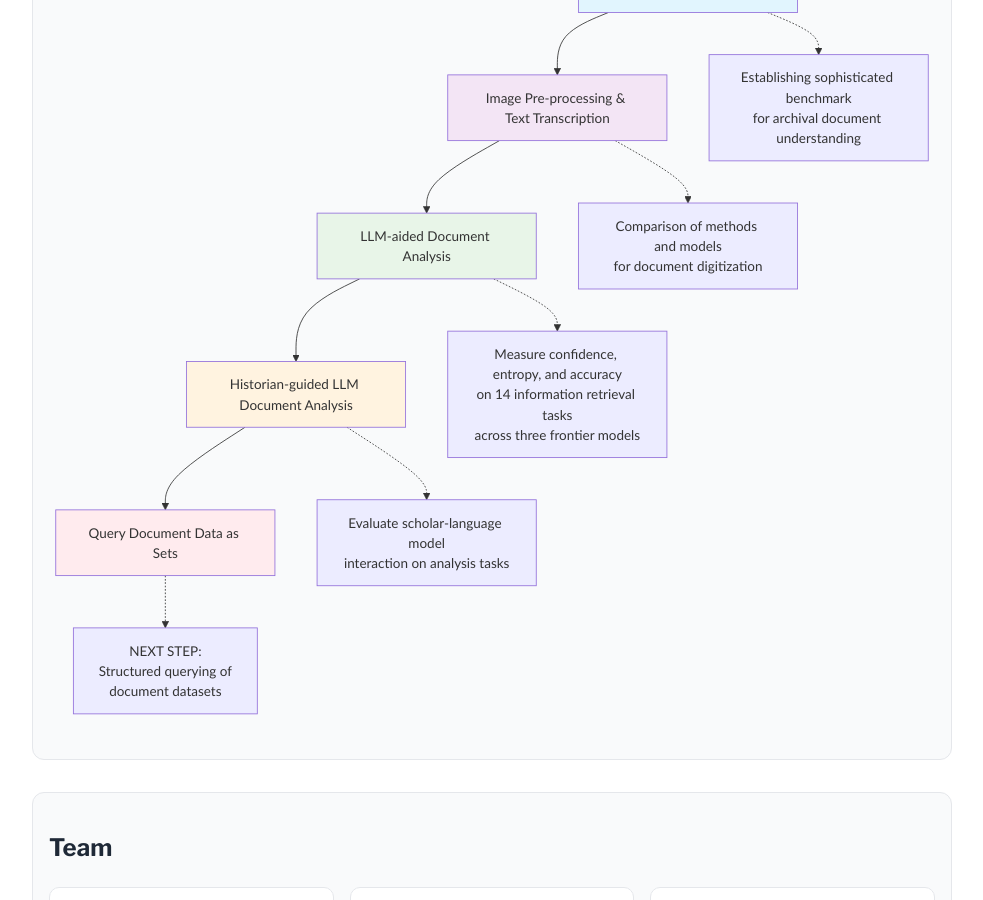
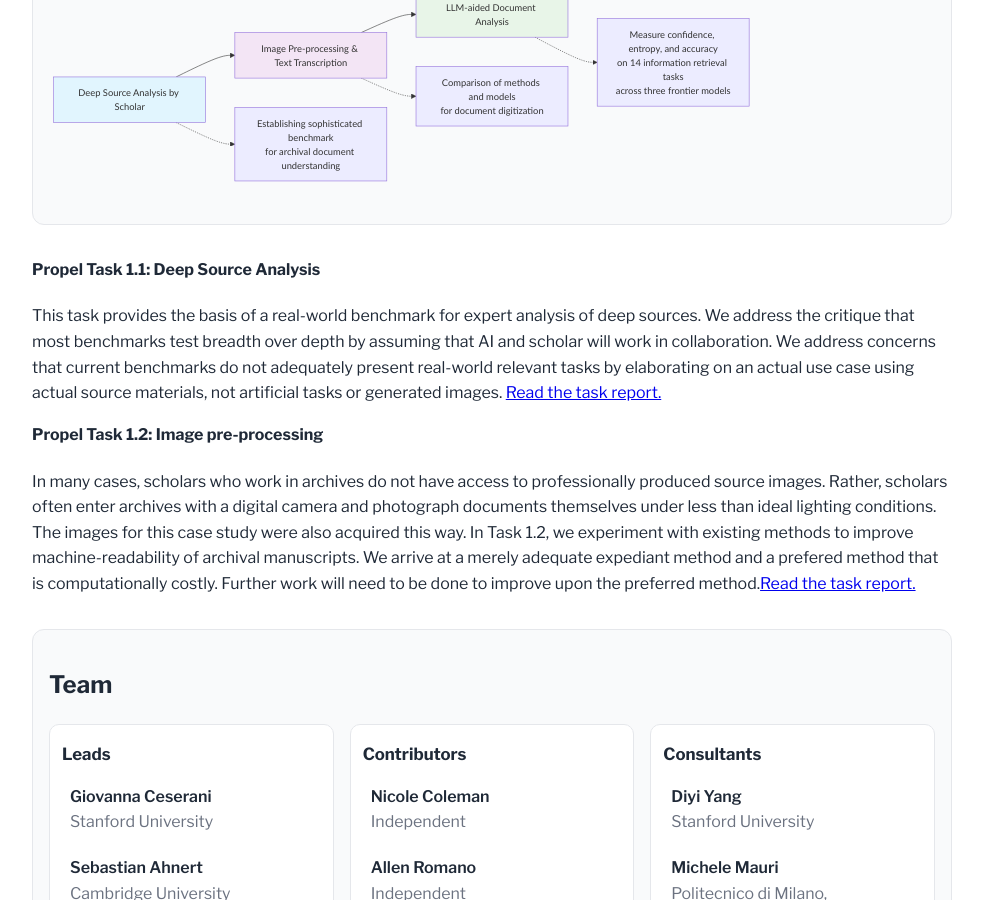
Before and after one commit to sets-architecture/sets-architecture.github.io, a Jekyll site: the page built from index.md, in a window 1280 px wide and 900 px high, scrolled down 1548 px. Shown: the whole window, without its empty margins (148-1131 px from the left). Built offline with Jekyll 4.4.1, drawn with Linux system fonts in a browser that asks for light colours; some of the changed text lies outside the part shown.

Commit message:
add links to task reports

```diff
--- a/index.md
+++ b/index.md
@@ -29,7 +29,7 @@ description: SETS project page.
     agendas. We looked at approaches to scaling the analysis of a set of disconnected images from an archive which
     required defining the components of scholarly analysis of deep sources and the dimensions to consider when designing
     evaluation metrics.</p>
-      <h2>Evaluating Human-AI Interaction with Deep Sources</h2>
+      <h2>Phase 1: Evaluating Human-AI Interaction with Deep Sources</h2>
       <p>Our first step was creating a benchmark for human-model interaction in the analysis of deep sources (Lee et al, 2024). This evaluation framework aims to improve upon existing benchmarks for multi-modal models by taking a deep and focused approach rather than a broader but flatter approach (Yue et al, 2024). Our framework attends to the complexity of deep sources as textual, visual, and physical objects, while also taking into account the theoretical and methodological approaches of the scholar.</p>
       <p>Whereas existing benchmarks address general reasoning capabilities, we offer a benchmark for deep sources that evaluates models on an actual workflow, measuring real task completion rather than using proxy metrics. Our benchmark design is grounded in the following assumptions:</p>
       <ul>
@@ -40,37 +40,41 @@ description: SETS project page.
 </section>
 
 <section id="outcomes">
-  <h2 id="outcomes-title" style="margin-top:0;">Experiments and Outcomes</h2>
+  <h3 id="outcomes-title" style="margin-top:0;">Experiments and Outcomes</h3>
 
   <div class="card" aria-labelledby="outcomes-title">
     <!-- Mermaid diagram -->
     <div class="mermaid">
-    flowchart TD
+    flowchart LR
       A[Deep Source Analysis by Scholar] --> B[Image Pre-processing & Text Transcription]
       B --> C[LLM-aided Document Analysis]
       C --> D[Historian-guided LLM Document Analysis]
-      D --> E[Query Document Data as Sets]
+
 
       A1[Establishing sophisticated benchmark<br/>for archival document understanding]
       B1[Comparison of methods and models<br/>for document digitization]
       C1[Measure confidence, entropy, and accuracy<br/>on 14 information retrieval tasks<br/>across three frontier models]
       D1[Evaluate scholar-language model<br/>interaction on analysis tasks]
-      E1[NEXT STEP:<br/>Structured querying of<br/>document datasets]
+
 
       A -.-> A1
       B -.-> B1
       C -.-> C1
       D -.-> D1
-      E -.-> E1
 
       style A fill:#e1f5fe
       style B fill:#f3e5f5
       style C fill:#e8f5e8
       style D fill:#fff3e0
-      style E fill:#ffebee
+
     </div>
     <p class="small"></p>
   </div>
+
+<h4 id="outcomes-title" style="margin-top:0;">Propel Task 1.1: Deep Source Analysis</h4>
+<p>This task provides the basis of a real-world benchmark for expert analysis of deep sources. We address the critique that most benchmarks test breadth over depth by assuming that AI and scholar will work in collaboration. We address concerns that current benchmarks do not adequately present real-world relevant tasks by elaborating on an actual use case using actual source materials, not artificial tasks or generated images. <a href="/propel-1.1.html">Read the task report.</a></p>
+<h4 id="outcomes-title" style="margin-top:0;">Propel Task 1.2: Image pre-processing</h4>
+<p>In many cases, scholars who work in archives do not have access to professionally produced source images. Rather, scholars often enter archives with a digital camera and photograph documents themselves under less than ideal lighting conditions. The images for this case study were also acquired this way. In Task 1.2, we experiment with existing methods to improve machine-readability of archival manuscripts. We arrive at a merely adequate expediant method and a prefered method that is computationally costly. Further work will need to be done to improve upon the preferred method.<a href="/propel-1.2.html">Read the task report.</a></p>
 </section>
 
 <section id="team" class="card" aria-labelledby="team-title">
```
